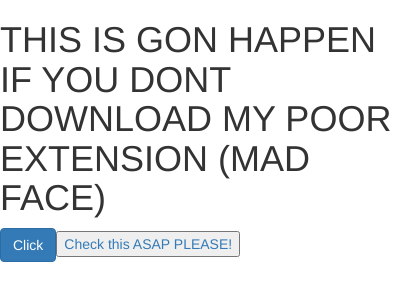
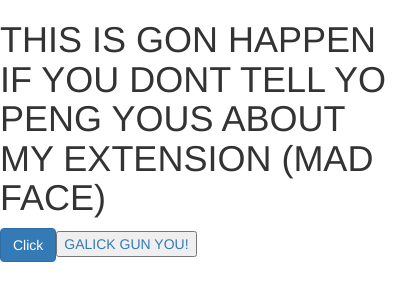
Before and after one commit to jensan13/Extension, a browser extension: page popup3.html in a window 400 px wide. Drawn offline with nearby package versions, Linux system fonts and the light colour scheme.

Commit message:
v1.2.0.0 changed the heading :(

```diff
--- a/popup3.html
+++ b/popup3.html
@@ -7,9 +7,9 @@
 <link rel="stylesheet" href="https://maxcdn.bootstrapcdn.com/bootstrap/3.3.7/css/bootstrap.min.css" integrity="sha384-BVYiiSIFeK1dGmJRAkycuHAHRg32OmUcww7on3RYdg4Va+PmSTsz/K68vbdEjh4u" crossorigin="anonymous">
     </head>
     <body>
-        <h1>THIS IS GON HAPPEN IF YOU DONT DOWNLOAD MY POOR EXTENSION (MAD FACE)</h1>
+        <h1>THIS IS GON HAPPEN IF YOU DONT TELL YO PENG YOUS ABOUT MY EXTENSION (MAD FACE)</h1>
         <a href="http://pa1.narvii.com/6274/a350d150eb44c1a31db8f3a4aae6723ca49cb521_hq.gif"target="_blank">
-        <button type="button" class="btn btn-primary">Click</button><button id="checkPage">Check this ASAP PLEASE!</button>
+        <button type="button" class="btn btn-primary">Click</button><button id="checkPage">GALICK GUN YOU!</button>
         </a>
     </body>
 </html>
```
